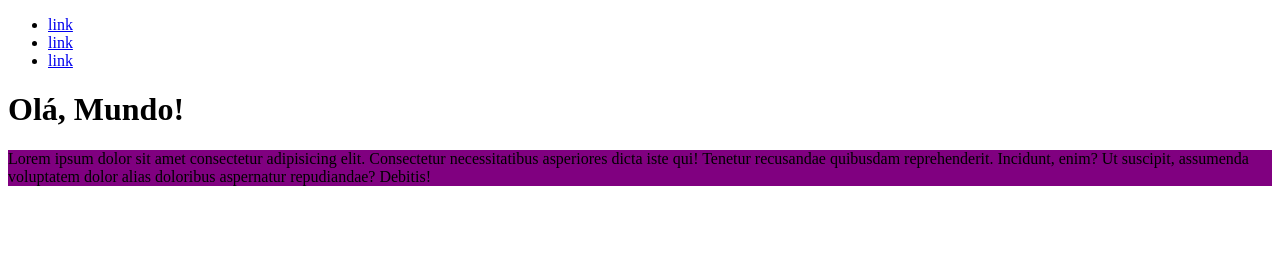
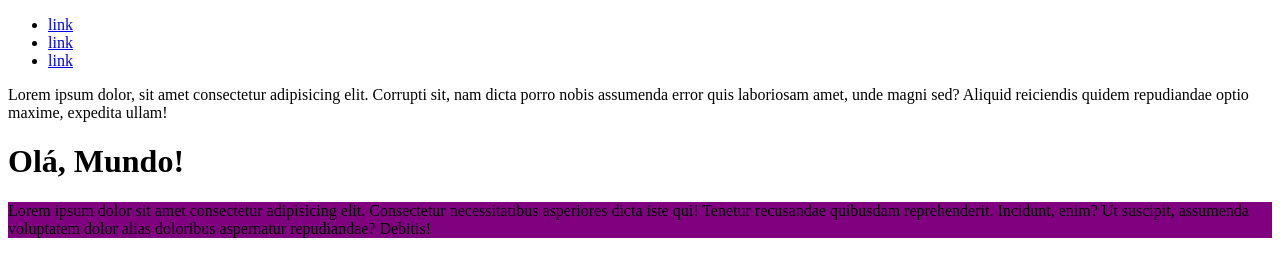
Before and after one commit to orsolon/pratica_github, a plain HTML site: page index.html in a window 1280 px wide. Drawn offline with Linux system fonts and the light colour scheme.

Commit message:
adicionei aside

```diff
--- a/index.html
+++ b/index.html
@@ -16,6 +16,11 @@
             <li><a href="link.html">link</a></li>
         </Ul>
     </nav>
+    <main>
+        <aside>
+            Lorem ipsum dolor, sit amet consectetur adipisicing elit. Corrupti sit, nam dicta porro nobis assumenda error quis laboriosam amet, unde magni sed? Aliquid reiciendis quidem repudiandae optio maxime, expedita ullam!
+        </aside>
+    </main>
     <h1>Olá, Mundo!</h1>
     <footer style="background-color: purple">
         Lorem ipsum dolor sit amet consectetur adipisicing elit. Consectetur necessitatibus asperiores dicta iste qui!
```
